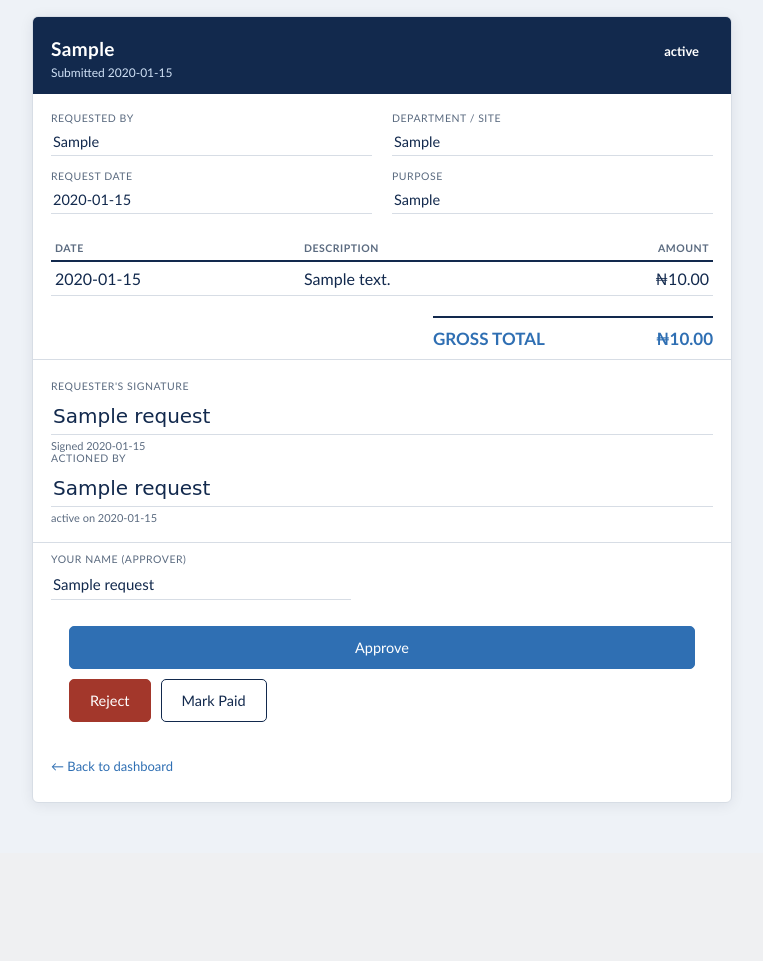
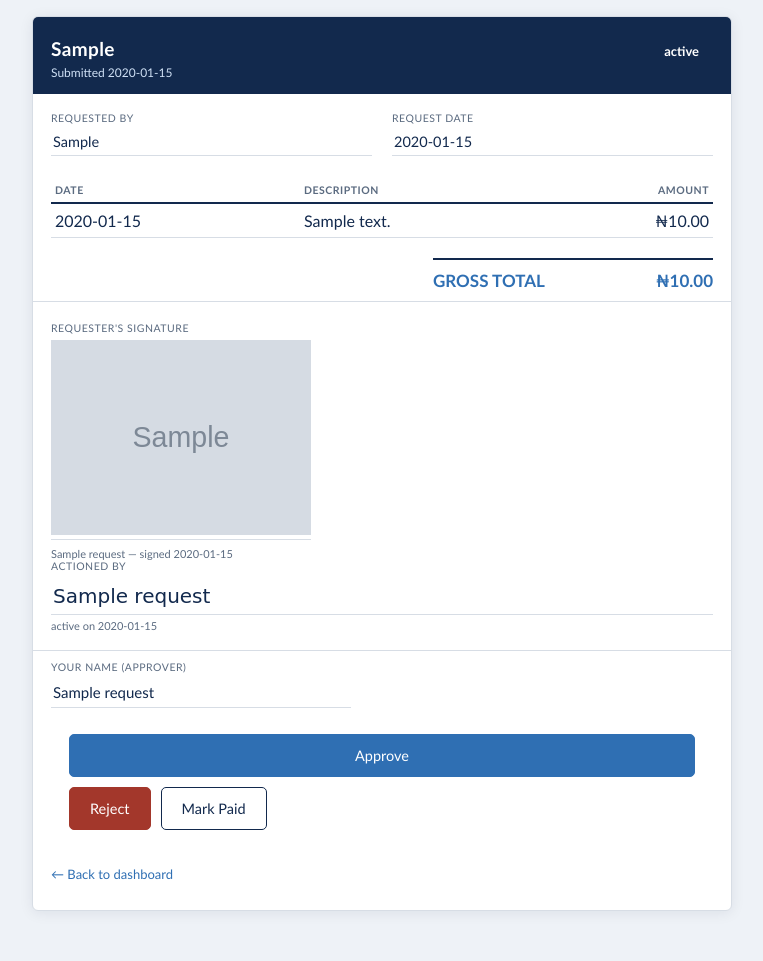
Before and after one commit to Rarejoe/GDX-PETTY-CASH, a Flask app: page /request/1 in a window 1280 px wide. Shown: the part 43-1004 px from the top of the page, without its empty margins (258-1021 px from the left). Before the commit the page ends 846 px from the top, so only its background shows below. Run offline with Flask 3, Linux system fonts and the light colour scheme; the visitor is signed in with stand-in values (Sample User, id 1); tables that the repository leaves empty hold one stand-in row (values such as "Sample post"); grey boxes marked "Sample" are stand-in pictures.

Commit message:
Update detail.html to modify request fields
Removed department and purpose fields from the detail view. Added conditional rendering for signature image.

```diff
--- a/templates/detail.html
+++ b/templates/detail.html
@@ -13,9 +13,7 @@
 
   <div class="meta-grid readonly">
     <div class="field"><label>Requested by</label><div class="value">{{ req['requester'] }}</div></div>
-    <div class="field"><label>Department / Site</label><div class="value">{{ req['department'] or '—' }}</div></div>
     <div class="field"><label>Request date</label><div class="value">{{ req['request_date'] or '—' }}</div></div>
-    <div class="field"><label>Purpose</label><div class="value">{{ req['purpose'] or '—' }}</div></div>
   </div>
 
   <table>
@@ -45,8 +43,12 @@
   <div class="signoff single readonly">
     <div class="sig-block">
       <label>Requester's signature</label>
-      <div class="value signature">{{ req['signature_name'] }}</div>
-      <div class="sig-date">Signed {{ req['signed_on'] }}</div>
+      {% if req['signature_image'] %}
+        <img src="{{ req['signature_image'] }}" alt="Signature" style="max-width:260px; border-bottom:1.5px solid var(--line); padding-bottom:4px;">
+      {% else %}
+        <div class="value signature">{{ req['signature_name'] }}</div>
+      {% endif %}
+      <div class="sig-date">{{ req['signature_name'] }} — signed {{ req['signed_on'] }}</div>
     </div>
     {% if req['approver_name'] %}
     <div class="sig-block">
```
